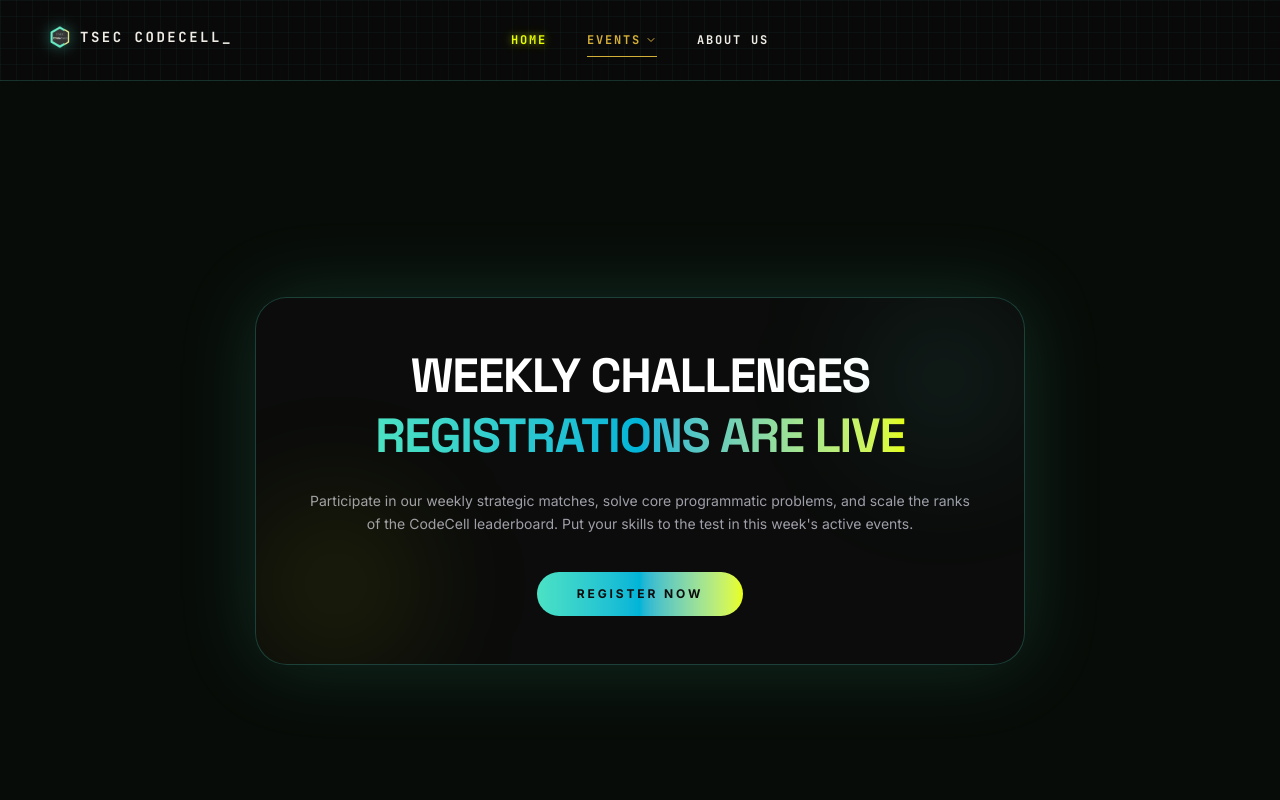
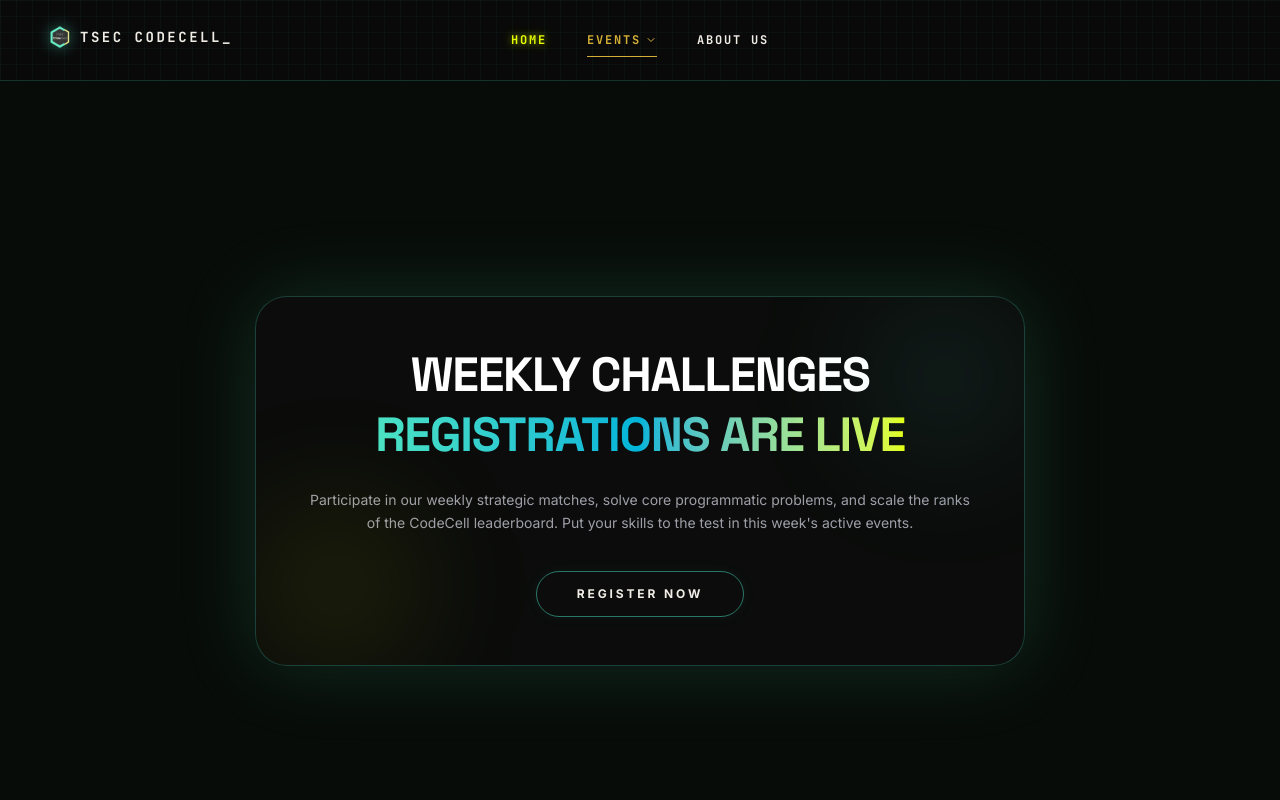
Before and after one commit to tseccodecell-org/CodeCell-2.0-Frontend, a Next.js app: page /events/weekly-challenges in a window 1280 px wide. Shown: the top 800 px of the page. Built offline with nearby package versions, Linux system fonts and the light colour scheme.

Commit message:
Refactor register button on weekly challenges page to use clean border and inline hover states

```diff
--- a/app/events/weekly-challenges/page.tsx
+++ b/app/events/weekly-challenges/page.tsx
@@ -23,7 +23,7 @@ export default function WeeklyChallengesPage() {
 
         <Link
           href="/register"
-          className="inline-flex items-center justify-center rounded-full bg-gradient-to-r from-[#4BE2C4] via-[#00B4D8] to-[#E8FF00] hover:shadow-[0_0_25px_rgba(75,226,196,0.4)] px-10 py-3.5 text-xs font-bold uppercase tracking-[0.24em] text-[#0d0d0d] transition duration-300 transform active:scale-95 cursor-pointer"
+          className="inline-flex items-center justify-center rounded-full border border-[#4BE2C4]/50 hover:bg-[#4BE2C4] px-10 py-3.5 text-xs font-bold uppercase tracking-[0.24em] text-[#F0EDE6] hover:text-[#0d0d0d] transition duration-300 transform active:scale-95 cursor-pointer shadow-[0_0_15px_rgba(75,226,196,0.05)] hover:shadow-[0_0_20px_rgba(75,226,196,0.3)]"
         >
           Register Now
         </Link>
```
